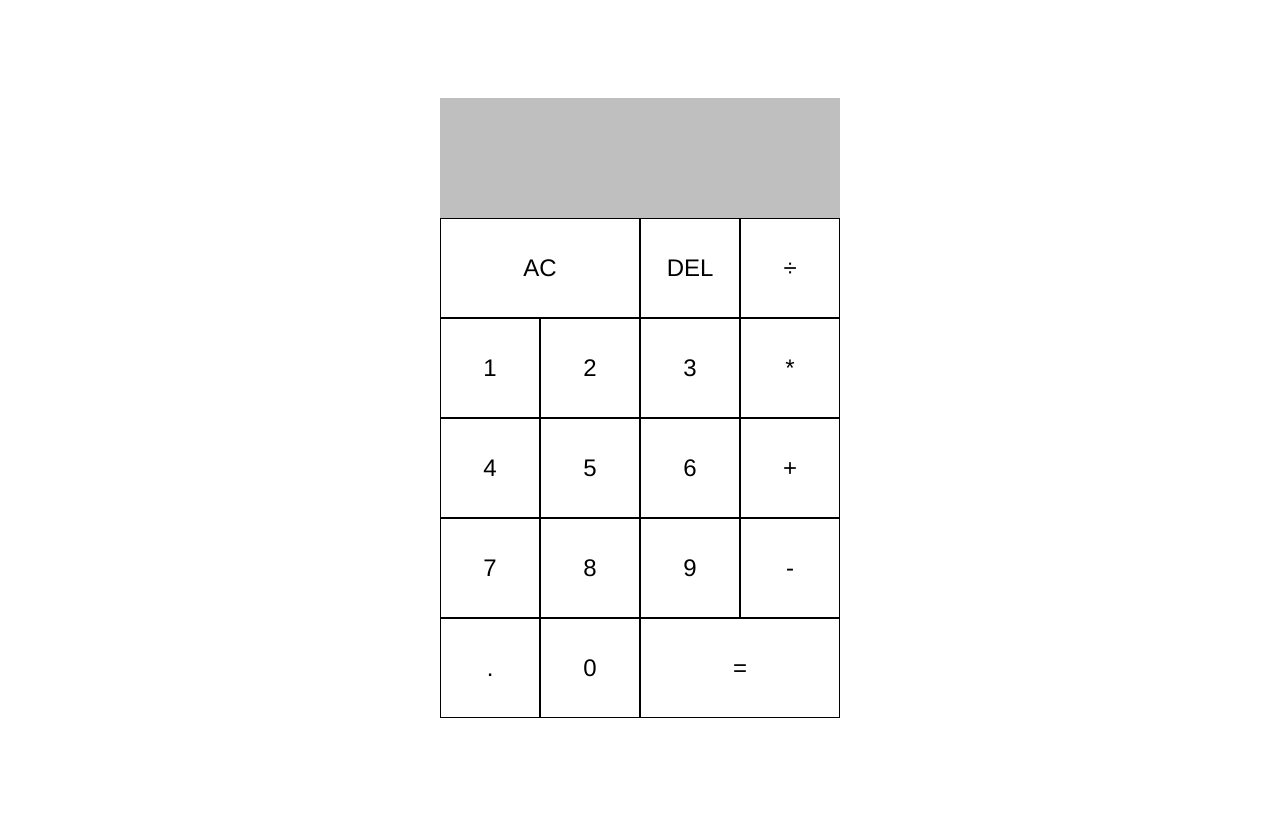
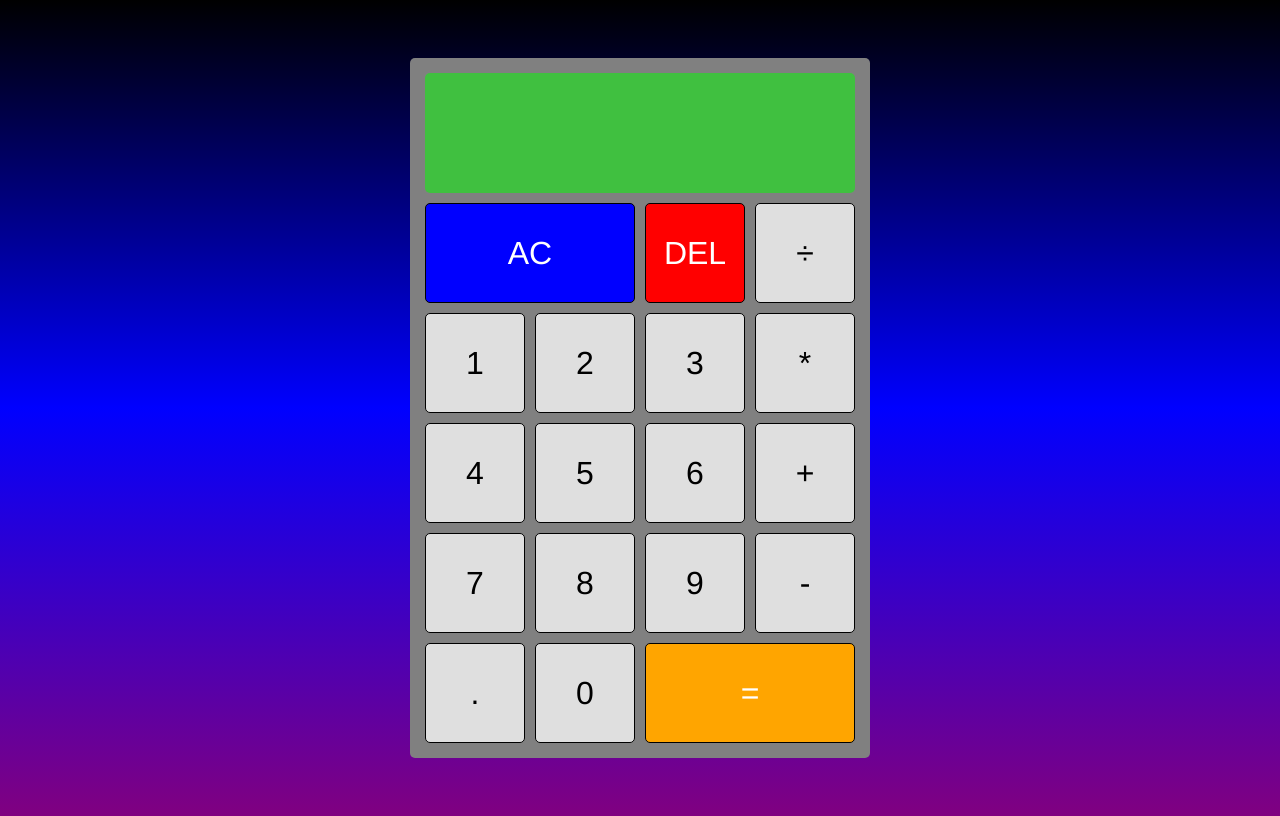
Before and after one commit to gsrockwell910/calculator, a plain HTML site: page index.html in a window 1280 px wide. Drawn offline with Linux system fonts and the light colour scheme.

Commit message:
Complete styling for the calculator

```diff
--- a/styles.css
+++ b/styles.css
@@ -6,38 +6,106 @@
 }
 /* End CSS reset */
 
+body {
+    background: linear-gradient(black, blue, purple);
+}
+
 /* Start container styling */
 .calculator-container {
-    min-height: 100vh;
+    height: 700px;
+    background-color: grey;
+    width: 460px;
+    border-radius: 5px;
     display: grid;
     justify-content: center;
     align-content: center;
     grid-template-columns: repeat(4, 100px);
     grid-template-rows: minmax(120px, auto) repeat(5, 100px);
+    gap: 10px;
 }
 /* End container styling */
 
+.wrapper {
+    min-height: 100vh;
+    display: flex;
+    align-items: center;
+    justify-content: center;
+}
+
+
 /* Start output styling */
 .output-section {
-    background-color: rgba(0, 0, 0, 0.25);
+    background-color: rgba(0, 255, 0, 0.5);
+    color: white;
     grid-column: 1 / -1;
+    display: flex;
+    align-items: flex-end;
+    flex-direction: column;
+    justify-content: space-around;
+    padding: 0px 10px;
+    border-radius: 5px 5px 5px 5px;
+    word-wrap: break-word;
+    word-break: break-all;
+}
+
+.previous-operation {
+    font-size: 1.5rem;
+    color: black;
+}
+
+.current-operation {
+    font-size: 2.5rem;
+    color: black;
 }
 /* End output styling */
 
 /* Start button styling */
+.calculator-container > button {
+    outline: none;
+    border: 1px solid black;
+    font-size: 2rem;
+    cursor: pointer;
+    background-color: rgba(255, 255, 255, .75);
+    border-radius: 5px 5px 5px 5px;
+}
+
+.calculator-container > button:hover {
+    background-color: rgba(185, 185, 185, .9);
+    border: 1px solid white;
+}
+
 .doubled {
     grid-column: span 2;
 }
 
-.calculator-container > button {
-    outline: none;
-    border: 1px solid black;
-    font-size: 1.5rem;
-    cursor: pointer;
-    background-color: rgba(255, 255, 255, .75);
+#equal {
+    background-color: orange;
+    color: white;
 }
 
-.calculator-container > button:hover {
-    background-color: rgba(155, 155, 155, .9);
+#equal:hover {
+    background-color: rgb(211, 130, 2);
+    color: white;
+}
+
+
+#delete {
+    background-color: red;
+    color: white;
+}
+
+#delete:hover {
+    background-color: rgb(211, 2, 2);
+    color: white;
+}
+
+#all-clear {
+    background-color: blue;
+    color: white;
+}
+
+#all-clear:hover {
+    background-color: rgb(2, 2, 211);
+    color: white;
 }
 /* End button styling */
```
